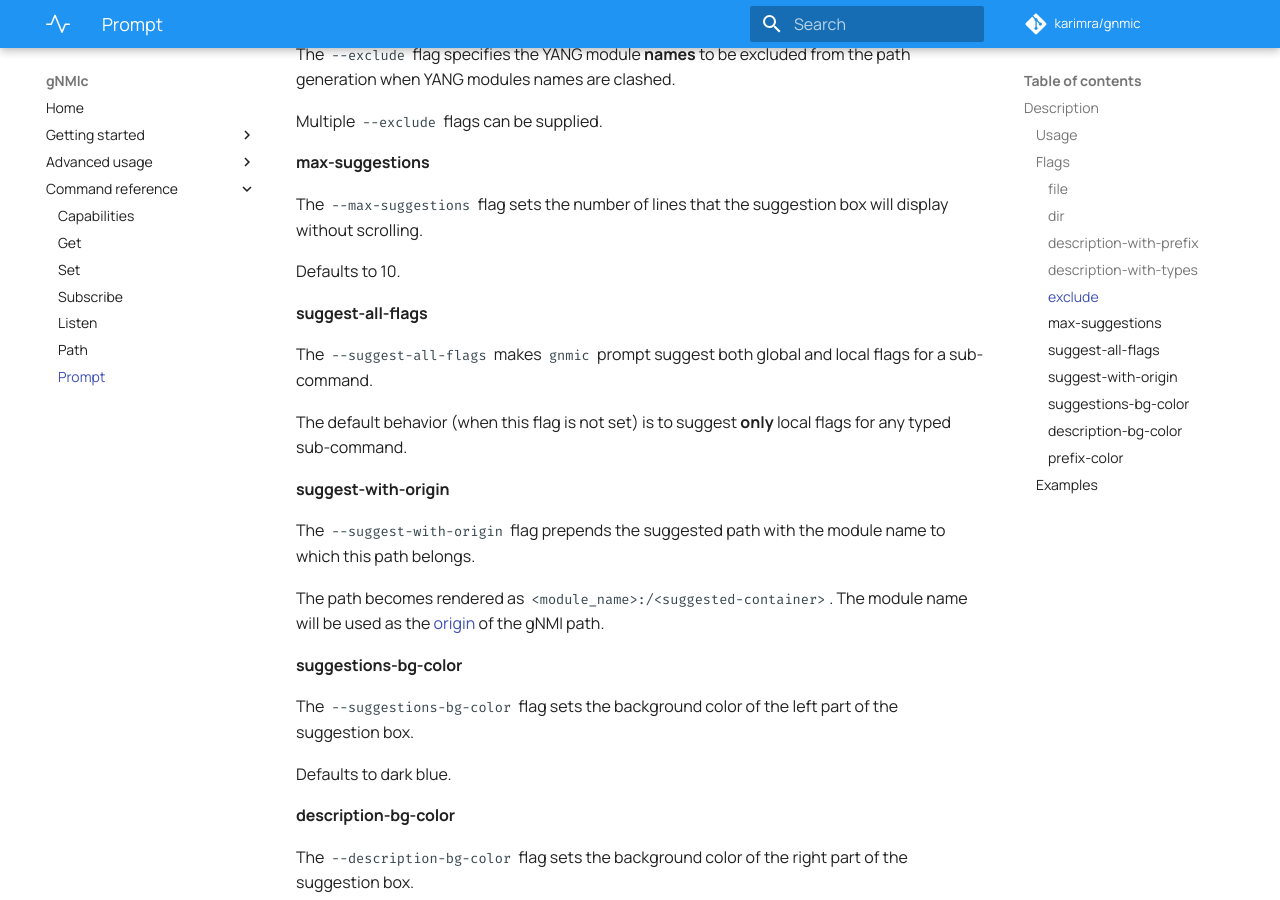
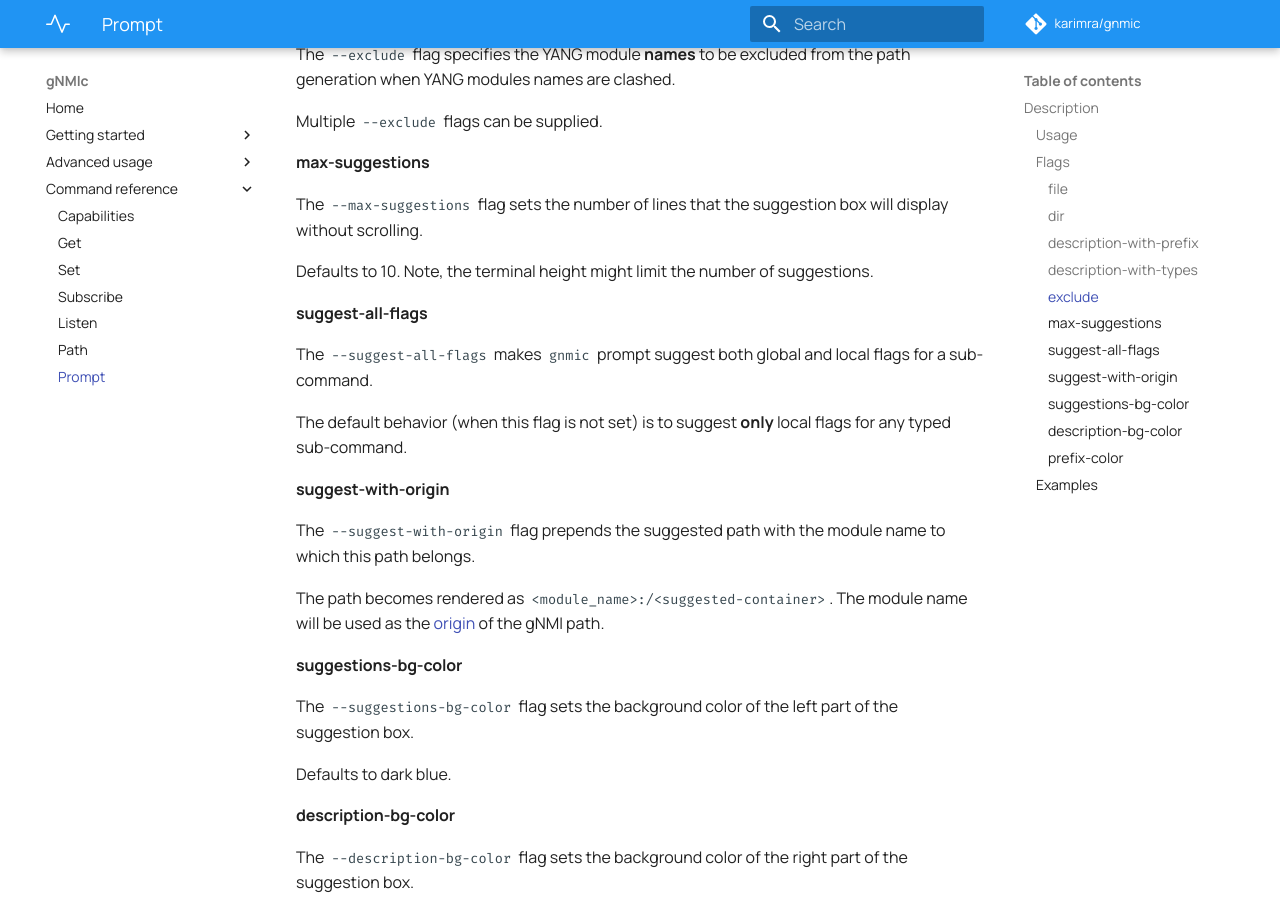
Before and after one commit to openconfig/gnmic, an MkDocs documentation site: the page built from docs/cmd/prompt.md, in a window 1280 px wide and 900 px high, scrolled down 1268 px. Built offline with MkDocs 1.6.1 and Material for MkDocs 9.7.7, drawn with Linux system fonts in a browser that asks for light colours; comment, search, counter and statistics services are not loaded.

Commit message:
added note about auto-shrinking of # of suggestions

```diff
--- a/docs/cmd/prompt.md
+++ b/docs/cmd/prompt.md
@@ -40,7 +40,7 @@ Multiple `--exclude` flags can be supplied.
 #### max-suggestions
 The `--max-suggestions` flag sets the number of lines that the suggestion box will display without scrolling.
 
-Defaults to 10.
+Defaults to 10. Note, the terminal height might limit the number of suggestions.
 
 #### suggest-all-flags
 The `--suggest-all-flags` makes `gnmic` prompt suggest both global and local flags for a sub-command.
```
